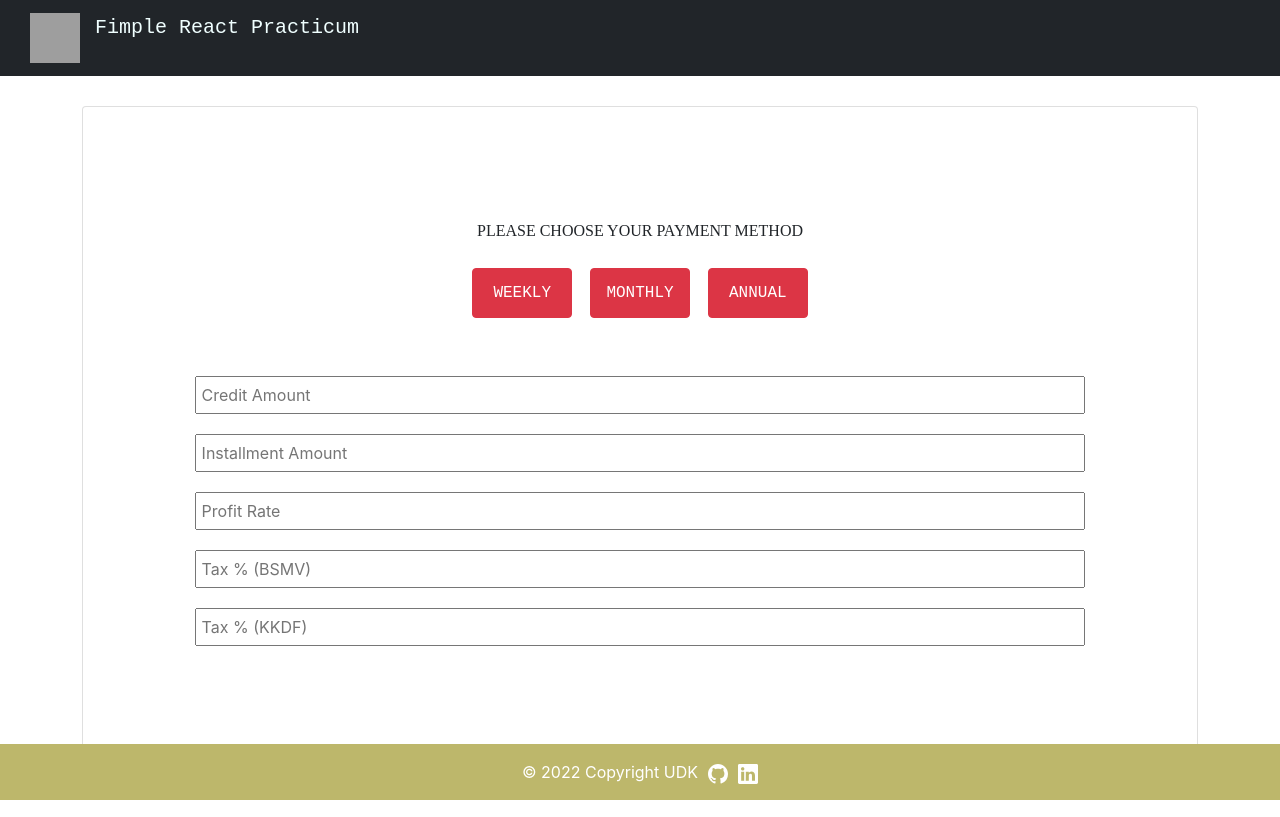
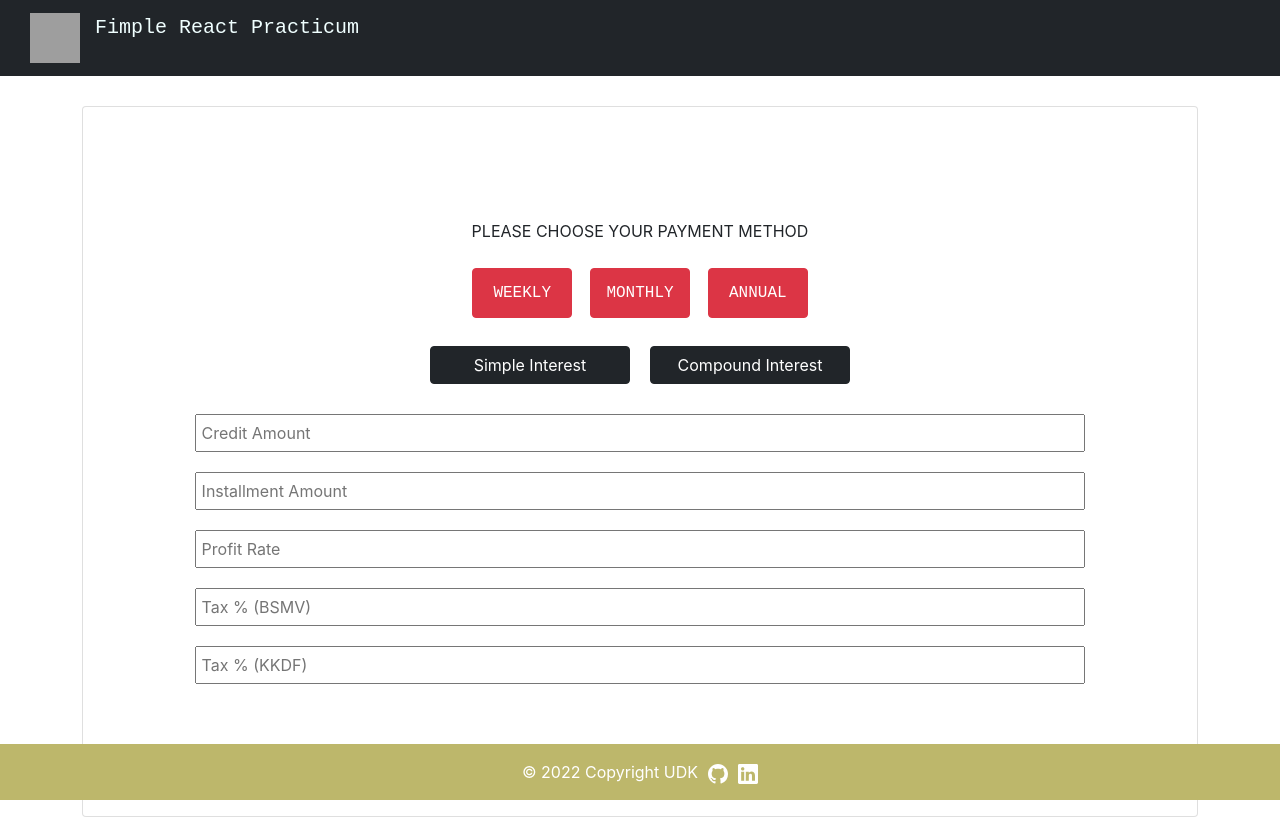
Before and after one commit to UlasDoruk/Fimple_React_Practicum_Project, a React (Create React App) app: page / in a window 1280 px wide. Built offline with nearby package versions, Linux system fonts and the light colour scheme; grey boxes are pictures that could not be loaded.

Commit message:
Interest buttons added

```diff
--- a/src/App.js
+++ b/src/App.js
@@ -3,16 +3,20 @@ import HomePage  from './components/Pages/homepage';
 import Table from "./components/Pages/Table";
 import {Routes,Route} from "react-router-dom"
 import {InputProvider} from "./components/Context/InputContext"
+import {ContainerProvider} from "./components/Context/ContainerContext"
+
 function App() {
 
   return (
     <div className="App">
+      <ContainerProvider>
         <InputProvider>
           <Routes>
             <Route path="/" element={<HomePage />}></Route>
             <Route path="/Table" element={<Table />}></Route>
           </Routes>
         </InputProvider>
+      </ContainerProvider>
     </div>
   );
 }
--- a/src/components/Buttons/Buttons.js
+++ b/src/components/Buttons/Buttons.js
@@ -1,12 +1,34 @@
+import { useContext } from "react";
+import ContainerContext from "../Context/ContainerContext";
 import "./Buttons.css"
 
 function Buttons() {
+
+  const {weekly,setWeekly} = useContext(ContainerContext);
+  const {monthly,setMonthly} = useContext(ContainerContext);
+  const {annual,setAnnual} = useContext(ContainerContext);
+
   return (
-    <div className="buttons">
+    <div className=" buttons">
       <p className="homepage-text">PLEASE CHOOSE YOUR PAYMENT METHOD</p>
-      <button className="btn btn-danger">WEEKLY</button>
-      <button className="btn btn-danger">MONTHLY</button>
-      <button className="btn btn-danger">ANNUAL</button>
+      <button
+        className="btn btn-danger weekly"
+        onClick={() => setWeekly(weekly === true ? false : true)}
+      >
+        WEEKLY
+      </button>
+      <button
+        className="btn btn-danger monthly"
+        onClick={() => setMonthly(monthly === true ? false : true)}
+      >
+        MONTHLY
+      </button>
+      <button
+        className="btn btn-danger annual"
+        onClick={() => setAnnual(annual === true ? false : true)}
+      >
+        ANNUAL
+      </button>
     </div>
   );
 }
--- /dev/null
+++ b/src/components/Buttons/InterestButton.css
@@ -0,0 +1,34 @@
+.ınterestbtn {
+    margin-bottom: 20px;
+    margin-top: -40px;
+}
+
+/* button.btn.btn-dark{
+    margin: 10px;
+    height: 40px;
+    width: 200px;
+} */
+
+@media screen and (min-width: 1101px) {
+    .ınterestbtn {
+    margin-bottom: 20px;
+    margin-top: -40px;
+}
+button.btn.btn-dark{
+    margin: 10px;
+    width: 200px;
+}
+}
+
+@media screen and (max-width: 1100px) {
+  .ınterestbtn {
+    margin-bottom: 20px;
+    margin-top: -40px;
+}
+button.btn.btn-dark{
+    margin-top: 20px;
+    margin-right: 5px;
+    width: 170px;
+    height: 40px;
+}
+}
--- /dev/null
+++ b/src/components/Buttons/InterestButton.js
@@ -0,0 +1,13 @@
+import React from 'react'
+import "../Buttons/InterestButton.css"
+
+function InterestButton() {
+  return (
+    <div className='ınterestbtn'>
+      <button className='btn btn-dark'>Simple Interest</button>
+      <button className='btn btn-dark'>Compound Interest</button>
+    </div>
+  );
+}
+
+export default InterestButton
--- a/src/components/Buttons/TotalButton.js
+++ b/src/components/Buttons/TotalButton.js
@@ -1,10 +1,10 @@
 import React, { useContext } from 'react'
-import InputContext from '../Context/InputContext'
+import ContainerContext from '../Context/ContainerContext'
 import "./TotalButton.css"
 
 function TotalButton() {
 
-    const {flag,setFlag} = useContext(InputContext)
+    const {flag,setFlag} = useContext(ContainerContext)
 
   return (
     <div>
--- /dev/null
+++ b/src/components/Context/ContainerContext.js
@@ -0,0 +1,21 @@
+import { createContext, useState } from "react";
+
+const ContainerContext = createContext();
+
+export const ContainerProvider = ({ children }) => {
+
+  const [flag, setFlag] = useState(false);
+  const [weekly,setWeekly] = useState(false);
+  const [monthly,setMonthly] = useState(false);
+  const [annual,setAnnual] = useState(false);
+
+  const values = {
+    flag,setFlag,weekly,setWeekly,monthly,setMonthly,annual,setAnnual
+  };
+
+  return (
+    <ContainerContext.Provider value={values}>{children}</ContainerContext.Provider>
+  );
+};
+
+export default ContainerContext;
--- a/src/components/Context/InputContext.js
+++ b/src/components/Context/InputContext.js
@@ -9,7 +9,6 @@ export const InputProvider = ({ children }) => {
   const [profit, setProfit] = useState("");
   const [kkdf, setKkdf] = useState("");
   const [bsmv, setBsmv] = useState("");
-  const [flag,setFlag] = useState(false)
 
   const price = (parseFloat((credit *
       (profit + kkdf + bsmv) *
@@ -26,7 +25,7 @@ export const InputProvider = ({ children }) => {
 
   const values = {
     credit,setCredit,installment,setInstallment,profit,setProfit,kkdf,setKkdf,
-    bsmv,setBsmv,handleReset,flag,setFlag,price
+    bsmv,setBsmv,handleReset,price
   };
 
   return (
--- a/src/components/InputPage/Inputpage.css
+++ b/src/components/InputPage/Inputpage.css
@@ -4,7 +4,7 @@
 
 p.homepage-text {
     margin-inline-end: auto;
-    font-family: cursive;
+    font-family: revert;
 }
 
 .card.input {
--- a/src/components/InputPage/inputpage.js
+++ b/src/components/InputPage/inputpage.js
@@ -3,6 +3,7 @@ import "./Inputpage.css"
 import InputContext from "../Context/InputContext";
 import { useContext} from "react";
 import Paymentbtn from "../Buttons/Paymentbtn";
+import InterestButton from "../Buttons/InterestButton";
 
 function InputPage() {
 
@@ -37,6 +38,7 @@ function InputPage() {
     <div className="container">
       <div className="card input">
         <Buttons />
+        <InterestButton/>
         <input
           placeholder="Credit Amount"
           type="number"
--- a/src/components/Pages/Table.js
+++ b/src/components/Pages/Table.js
@@ -3,6 +3,7 @@ import ResetButton from "../Buttons/ResetButton";
 import Card from "../Card/Card"
 import React, { useContext } from "react";
 import InputContext from "../Context/InputContext"
+import ContainerContext from "../Context/ContainerContext";
 import TotalButton from "../Buttons/TotalButton";
 
 function Table() {
@@ -13,7 +14,11 @@ function Table() {
   const { kkdf } = useContext(InputContext);
   const { bsmv } = useContext(InputContext);
   const {price} = useContext(InputContext)
-  const { flag } = useContext(InputContext);
+  const { flag } = useContext(ContainerContext);
+  const { weekly } = useContext(ContainerContext);
+  const { monthly} = useContext(ContainerContext);
+  const { annual } = useContext(ContainerContext);
+
 
   let newinstallment = parseInt(installment);
   let remain = credit;
@@ -73,6 +78,9 @@ function Table() {
         <tbody>{renderTable()}</tbody>
       </table>
       {flag === true ? <Card /> : ""}
+      {weekly === true ? console.log("weekly") : console.log("yazmadı")}
+      {monthly === true ? console.log("monthly") : console.log("yazmadı")}
+      {annual === true ? console.log("annual") : console.log("yazmadı")}
       <div className="tablebtn">
         <TotalButton />
         <ResetButton />
```
